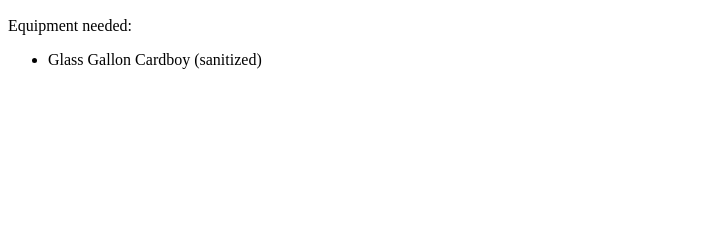
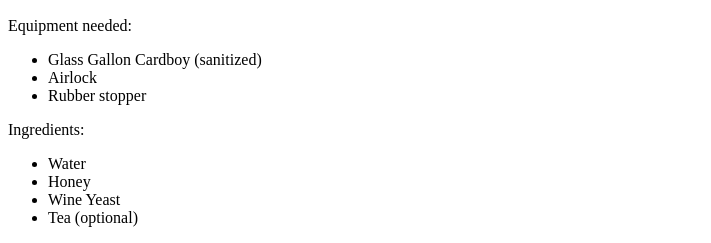
Before and after one commit to tmgsilva3/Html, a plain HTML site: page Odin-recipes/index.html in a window 1280 px wide. Shown: the part 690-933 px from the top of the page, without its empty margins (0-711 px from the left). Before the commit the page ends 800 px from the top, so only its background shows below. Drawn offline with Linux system fonts and the light colour scheme.

Commit message:
Added unordered list of ingredents and equipment to recipe

```diff
--- a/Odin-recipes/index.html
+++ b/Odin-recipes/index.html
@@ -14,6 +14,15 @@
 	<p>Equipment needed:</p>
 	<ul>
 		<li>Glass Gallon Cardboy (sanitized)</li>
+		<li>Airlock</li>
+		<li>Rubber stopper</li>
+	</ul>
+	<p>Ingredients:</p>
+	<ul>
+		<li>Water</li>
+		<li>Honey</li>
+		<li>Wine Yeast</li>
+		<li>Tea (optional)</li>
 	</ul>
 </body>
 </html>
```
